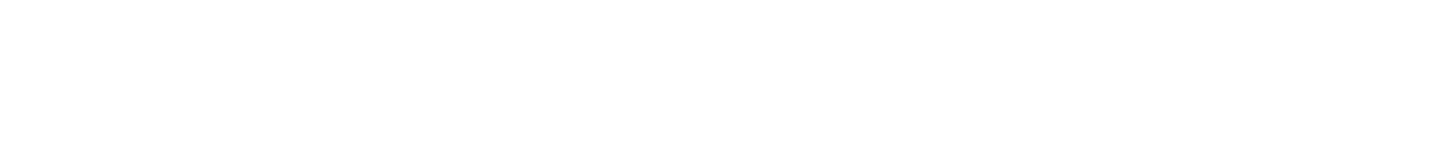
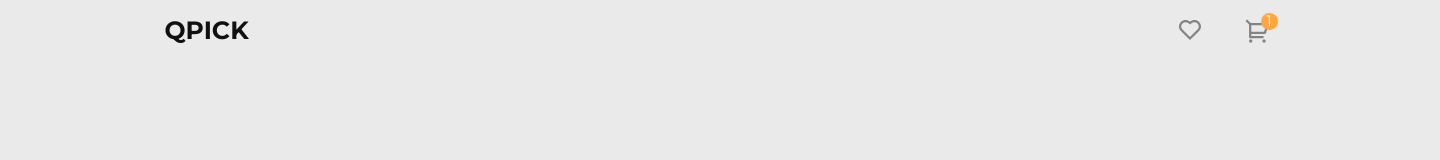
Before and after one commit to Gri12388/qpick, a plain HTML site: page qpick/index.html in a window 1280 px wide. Shown: the whole page, 1440 px wide, since content can reach past the window. Drawn offline with Linux system fonts and the light colour scheme.

Commit message:
feat: make 'Header' section of main page

```diff
--- a/qpick/assets/css/style.css
+++ b/qpick/assets/css/style.css
@@ -0,0 +1,110 @@
+body {
+  --color-gray: #EAEAEA;
+  --color-gray-dark: #838383;
+  --color-white: #FFFFFF;
+  --color-orange: #FFA542;
+  --color-black: #101010;
+}
+
+.container {
+  display: flex;
+  flex-direction: column;
+  align-items: center;
+  width: 1440px;
+  height: 1594px;
+  margin: 0 auto;
+  background-color: var(--color-gray);
+}
+
+.header {
+  display: flex;
+  justify-content: space-between;
+  align-items: center;
+  width: 1135px;
+  height: 60px;
+  /* background-color: red; */
+}
+
+.header__logo {
+  width: 85px;
+  height: 30px;
+  margin-left: 12px;
+  font-family: Montserrat, sans-serif;
+  font-size: 25px;
+  font-weight: 700;
+  line-height: 30.48px;
+  color: var(--color-black);
+  /* background-color: orange; */
+}
+
+.header__icons {
+  display: flex;
+  justify-content: space-between;
+  width: 128px;
+  height: 100%;
+  /* background-color: orange; */
+}
+
+.header__icon {
+  position: relative;
+  width: 60px;
+  height: 100%;
+  /* background-color: yellow; */
+}
+
+.header__heart, .header__cart {
+  position: absolute;
+  top: 50%;
+  left: 50%;
+  /* background-color: blue; */
+  transform: translate(-50%, -50%);
+}
+
+.header__heart {
+  width: 23px;
+  height: 20px;
+}
+
+.header__cart {
+  width: 26px;
+  height: 23px;
+}
+
+.header__heart-svg, .header__cart-svg {
+  fill: var(--color-gray-dark);
+}
+
+.header__heart-svg {
+  width: 23px;
+  height: 20px;
+}
+
+.header__cart-svg {
+  width: 24px;
+  height: 25px;
+}
+
+.header__circle-heart, .header__circle-cart {
+  display: flex;
+  justify-content: center;
+  align-items: center;
+  position: absolute;
+  width: 17px;
+  height: 17px;
+  border-radius: 50%;
+  font-family: Montserrat, sans-serif;
+  font-size: 15px;
+  line-height: 18.29px;
+  color: var(--color-white);
+  background-color: var(--color-orange);
+}
+
+.header__circle-heart {
+  top: 12px;
+  left: 35px;
+}
+
+.header__circle-cart {
+  top: 13px;
+  left: 33px;
+}
--- a/qpick/index.html
+++ b/qpick/index.html
@@ -11,7 +11,37 @@
   <title>QPICK</title>
 </head>
 <body>
-
+  <div class="container">
+    <header class="header">
+      <div class="header__logo">
+        QPICK
+      </div>
+      <div class="header__icons">
+        <div class="header__icon">
+          <div class="header__heart">
+            <svg class="header__heart-svg">
+              <use xlink:href="./assets/pics/svg/pics.svg#heart">
+              </use>
+            </svg>
+          </div>
+          <div class="header__circle-heart" style="display:none">
+            2
+          </div>
+        </div>
+        <div class="header__icon">
+          <div class="header__cart">
+            <svg class="header__cart-svg">
+              <use xlink:href="./assets/pics/svg/pics.svg#cart">
+              </use>
+            </svg>
+          </div>
+          <div class="header__circle-cart">
+            1
+          </div>
+        </div>
+      </div>
+    </header>
+  </div>
   <script src="./assets/js/script.js"></script>
 </body>
 </html>
```
Also changed, not shown: qpick/assets/pics/svg/pics.svg (added).
